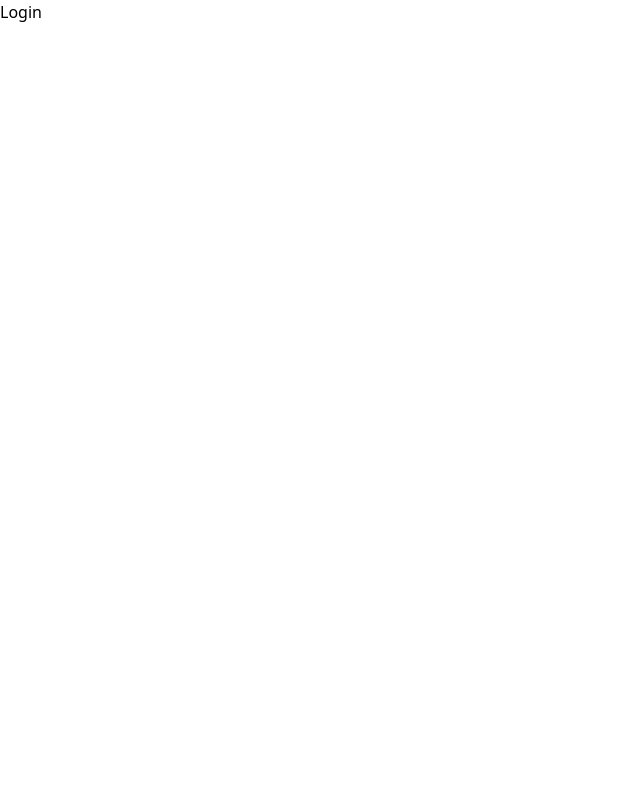
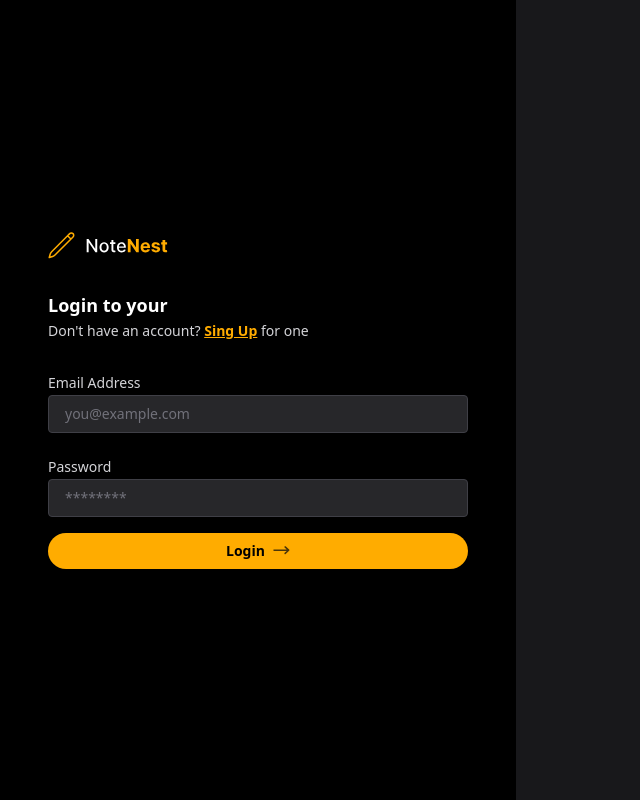
Before and after one commit to IbrahimHYazouri/apple-notes, a Nuxt app: page /login in a window 1280 px wide. Shown: the whole page, without its empty margins (0-640 px from the left). Built offline with nearby package versions, Linux system fonts and the light colour scheme.

Commit message:
build ⚙️: impelement user login

```diff
--- a/pages/login.vue
+++ b/pages/login.vue
@@ -1,7 +1,81 @@
-<script setup lang="ts">
+<script setup>
+  import Swal from 'sweetalert2';
 
+  const form = ref({
+    email: '',
+    password: ''
+  });
+
+  async function submit() {
+    try {
+      const response = await $fetch('/api/login', {
+          method: 'POST',
+          body: form.value
+      });
+
+      const { isConfirmed } = await Swal.fire({
+        title: 'Success!',
+        text: 'Loged in successfully',
+        icon: 'success',
+        confirmButtonText: 'Close'
+      });
+
+      if (isConfirmed) {
+        form.value = {
+          email: '',
+          password: ''
+        }
+        navigateTo('/')
+      }
+    } catch(error) {
+      Swal.fire({
+        title: 'Error!',
+        text: error.response?._data?.message,
+        icon: 'error',
+        confirmButtonText: 'Close'
+      })
+    }
+  };
 </script>
 
 <template>
-  <h1>Login</h1>
+  <div class="bg-zinc-900 h-screen flex">
+    <!--sidebar-->
+    <div class="bg-black w-[516px] p-12 flex flex-col justify-center">
+      <AppLogo />
+      <h1 class="text-white font-bold text-lg mt-8">Login to your</h1>
+      <p class="text-zinc-300 text-sm mt-0.5">Don't have an account?
+        <nuxt-link to='/register' class="font-bold text-[#FFAC00] underline">Sing Up</nuxt-link>
+        for one</p>
+        <!--login-form-->
+        <form @submit.prevent="submit">
+            <div class="mt-8">
+              <label for="email" class="text-zinc-300 text-sm font-normal block mb-0.5">Email Address</label>
+              <input
+                id="email" type="email"
+                v-model="form.email"
+                placeholder="you@example.com"
+                class="block w-full bg-[#27272A] border border-[#3F3F46] rounded text-white text-sm px-4 py-2 placeholder:text-zinc-500"
+              />
+            </div>
+            <div class="mt-6">
+              <label for="password" class="text-zinc-300 text-sm font-normal block mb-0.5">Password</label>
+              <input id="password" type="password" v-model="form.password" placeholder="********" class="block w-full bg-[#27272A] border border-[#3F3F46] rounded text-white text-sm px-4 py-2 placeholder:text-zinc-500"/>
+            </div>
+            <!--signup button-->
+            <div>
+              <button class="w-full flex items-center justify-center space-x-2 mt-4 bg-[#FFAC00] rounded-full px-4 py-2 text-sm font-bold cursor-pointer">
+                <span>Login</span>
+                <ArrowRight />
+              </button>
+            </div>
+            <!--/signup button-->
+        </form>
+        <!--/login-form-->
+    </div>
+    <!--/sidebar-->
+    <!--introduction-->
+    <div></div>
+    <!--/introduction-->
+  </div>
 </template>
--- a/pages/register.vue
+++ b/pages/register.vue
@@ -46,7 +46,7 @@
       <AppLogo />
       <h1 class="text-white font-bold text-lg mt-8">Sign up for a free account</h1>
       <p class="text-zinc-300 text-sm mt-0.5">Already registered?
-        <span class="font-bold text-[#FFAC00] underline">Login</span>
+        <nuxt-link to='/login' class="font-bold text-[#FFAC00] underline">Login</nuxt-link>
         to your account</p>
         <!--login-form-->
         <form @submit.prevent="submit">
```
Also changed, not shown: 1 other file (tests, documents, lock files or other folders).
